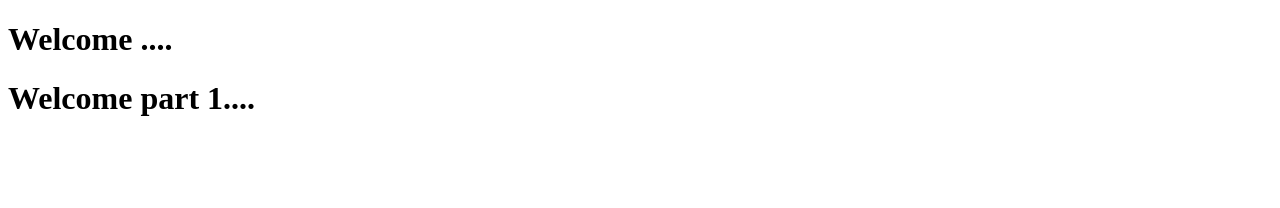
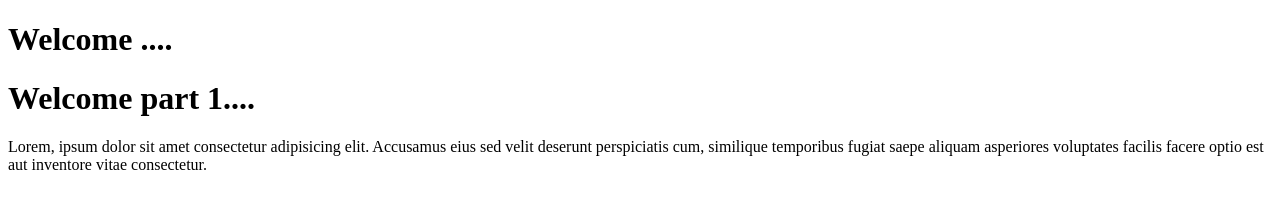
Before and after one commit to kajal-28/Testing, a plain HTML site: page index.html in a window 1280 px wide. Drawn offline with Linux system fonts and the light colour scheme.

Commit message:
initial commit5

```diff
--- a/index.html
+++ b/index.html
@@ -9,6 +9,7 @@
 <body>
     <h1>Welcome ....</h1>
         <h1>Welcome part 1....</h1>
+        <p>Lorem, ipsum dolor sit amet consectetur adipisicing elit. Accusamus eius sed velit deserunt perspiciatis cum, similique temporibus fugiat saepe aliquam asperiores voluptates facilis facere optio est aut inventore vitae consectetur.</p>
 
 </body>
 </html>
```
